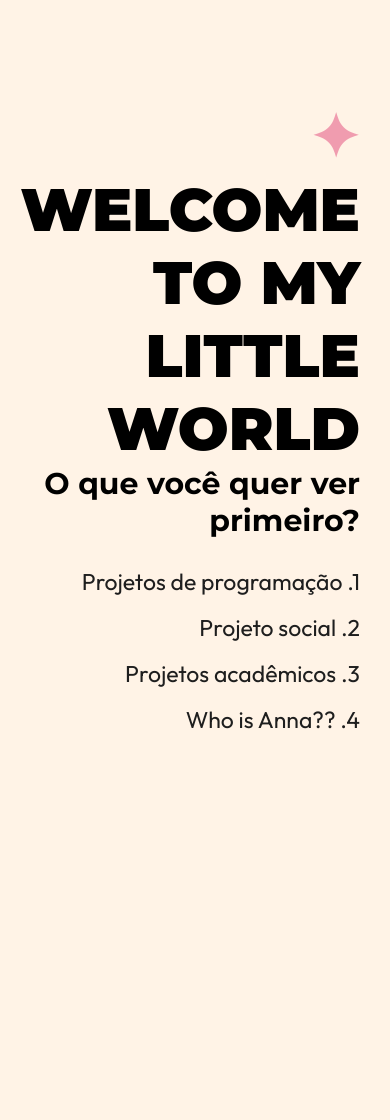
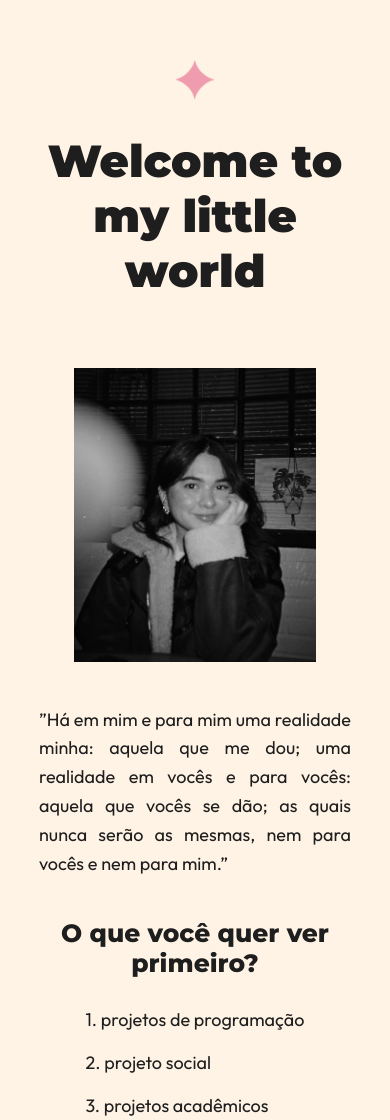
Before and after one commit to annaquezia/portfolio, a plain HTML site: page index.html in a window 390 px wide. Shown: the top 1120 px of the page. Before the commit the page ends 844 px from the top, so only its background shows below. Drawn offline with Linux system fonts and the light colour scheme.

Commit message:
Update HOME

```diff
--- a/home.css
+++ b/home.css
@@ -2,117 +2,252 @@ html, body {
     background-color: var(--cor_fundo);
 }
 
-.imagem_texto {
-    width: 100%;
-    height: 100vh;
+.container {
     display: flex;
 }
 
-.imagem_texto .texto {
-    width: 50vw;
-    display: flex;
+.titulo {
     flex-direction: column;
-    justify-content: center;
-    text-align: right;
-    padding-right: 30px;
+    text-align: center;
 }
 
-.imagem_texto .estrela_texto {
-    display: flex;
+.titulo .imagem {
+    width: 100%;
+    position: relative;
+    margin-top: 50px;
 }
 
-.imagem_texto .estrela {
-    color: var(--rosa);
-    font-size: 30px;
-    margin-right: 0;
-    margin-left: 70px;
+.imagem .segunda {
+    visibility: hidden;
+    opacity: 0;
+    position: absolute;
 }
 
-.imagem_texto .texto h2 {
-    font-size: 60px;
-    text-align: right;
+.imagem:hover .segunda {
+    visibility: visible;
+    opacity: 1;
+    left: 47.5%;
+}
+
+.titulo .imagem img {
+    width: 5%;
+}
+
+.titulo .imagem:hover img {
+    z-index: 2;
+    background-image: url("img/estrela_depois.png");
+}
+
+.titulo h1 {
+    color: var(--rosa);
     font-family: var(--titulo), sans-serif;
+    font-size: 64px;
+    margin: 30px;
+}
+
+.titulo h2 {
+    color: var(--preto);
+    font-family: var(--titulo), sans-serif;
+    font-size: 70px;
     font-weight: 900;
 }
 
-.imagem_texto .texto h3 {
-    font-size: 30px;
-    font-family: var(--titulo), sans-serif;
+.corpo {
+    margin-top: 50px;
 }
 
-.imagem_texto figure img {
-    width: 50vw;
-    height: 100vh;
+.corpo figure {
+    width: 50%;
+    text-align: right;
+    margin-right: 70px;
 }
 
-.imagem_texto .texto ul {
-    margin-top: 20px;
-    list-style: none;
-}
-.imagem_texto .texto ul li a {
-    font-family: var(--corpo_texto), monospace;
-    text-decoration: none;
-    color: var(--preto);
-    line-height: 2em;
-    font-size: 23px
+.corpo figure img {
+    width: 62%;
 }
 
-.imagem_texto .texto ul li a:hover {
+.corpo .texto_corpo {
+    width: 50%;
+    flex-direction: column;
+}
+
+.corpo .texto_corpo p {
+    color: var(--preto);
+    font-family: var(--corpo_texto), monospace;
+    font-size: 20px;
+    text-align: justify;
+    width: 70%;
+    margin-bottom: 50px;
+    line-height: 1.6em;
+}
+
+.corpo .texto_corpo h3 {
+    color: var(--preto);
+    font-family: var(--titulo), sans-serif;
+    font-size: 25px;
+    font-weight: 800;
+    margin-bottom: 20px;
+}
+
+.corpo .texto_corpo ul {
+    list-style: none;
+    font-family: var(--corpo_texto), monospace;
+}
+
+.corpo .texto_corpo ul li {
+    margin-bottom: 20px;
+}
+
+.corpo .texto_corpo a {
+    color: var(--preto);
+    text-decoration: none;
+    font-size: 20px;
+}
+
+.corpo .texto_corpo a:hover {
     text-decoration: underline;
     color: var(--rosa);
 }
 
 /* celular */
 
-@media (max-width: 767px) {
+@media (min-width: 320px) and (max-width: 480px) {
 
-    .imagem_texto .estrela_texto {
-        display: flex;
+    .container {
         flex-direction: column;
     }
 
-    .imagem_texto .texto {
+    .titulo .imagem img {
+        width: 15%;
+    }
+
+    .imagem:hover .segunda {
+        left: 42.5%
+    }
+
+    .titulo h2 {
+        font-size: 45px;
+        margin: 20px
+    }
+
+    .corpo figure {
+        width: 100%;
+        text-align: center;
+    }
+
+    .corpo .texto_corpo {
         width: 100%;
         display: flex;
         flex-direction: column;
-        justify-content: center;
-        text-align: right;
-        padding-right: 30px;
+        align-items: center;
     }
 
-    .imagem_texto figure img {
-        display: none;
+    .corpo .texto_corpo p {
+        width: 80%;
+        font-size: 18px;
+        margin-bottom: 40px;
+        margin-top: 40px;
+    }
+
+    .corpo .texto_corpo h3 {
+        font-size: 25px;
+        text-align: center;
+        margin-left: 30px;
+        margin-right: 30px;
+        margin-bottom: 30px;
+    }
+
+    .corpo .texto_corpo ul {
+        margin-bottom: 40px;
+    }
+
+    .corpo .texto_corpo ul li a {
+        font-size: 18px;
     }
 
 }
 
-/* tablet */
+@media (min-width: 481px) and (max-width: 1023px) {
 
-@media (max-width: 1023px) {
-
-    .imagem_texto .estrela_texto {
-        display: flex;
+    .container {
         flex-direction: column;
     }
 
+    .titulo .imagem img {
+        width: 8%;
+    }
 
-    .imagem_texto .texto {
+    .imagem:hover .segunda {
+        left: 46%
+    }
+
+    .titulo h2 {
+        font-size: 50px;
+        margin: 20px
+    }
+
+    .corpo figure {
+        width: 100%;
+        text-align: center;
+    }
+
+    .corpo .texto_corpo {
         width: 100%;
         display: flex;
         flex-direction: column;
-        justify-content: center;
-        text-align: right;
-        padding-right: 30px;
+        align-items: center;
     }
 
-    .imagem_texto figure img {
-        width: 0;
+    .corpo .texto_corpo p {
+        width: 70%;
+        font-size: 20px;
+        margin-top: 40px;
+        text-align: justify;
     }
 
-    .imagem_texto .estrela {
-        color: var(--rosa);
-        font-size: 30px;
-        translate: 0;
+    .corpo .texto_corpo h3 {
+        font-size: 27px;
+        text-align: center;
+        margin-left: 30px;
+        margin-right: 30px;
+        margin-bottom: 30px;
+    }
+
+    .corpo .texto_corpo ul {
+        margin-bottom: 40px;
+    }
+
+    .corpo .texto_corpo ul li a {
+        text-align: left;
     }
 
 }
+
+@media (min-width: 1024px) and (max-width: 1200px) {
+
+    .titulo h2 {
+        font-size: 60px;
+        margin: 20px
+    }
+
+    .corpo .texto_corpo p {
+        width: 80%;
+        font-size: 20px;
+        margin-bottom: 30px;
+        text-align: justify;
+    }
+
+    .corpo .texto_corpo h3 {
+        font-size: 23px;
+        margin-bottom: 30px;
+    }
+
+    .corpo .texto_corpo ul {
+        margin-bottom: 40px;
+    }
+
+    .corpo .texto_corpo ul li a {
+        text-align: left;
+        font-size: 20px;
+    }
+}
--- a/index.html
+++ b/index.html
@@ -11,33 +11,41 @@
     <title>Anna Quézia</title>
 </head>
 <body>
-    <div class="imagem_texto">
 
-        <div class="texto">
+    <div class="titulo container">
 
-            <div class="estrela_texto">
-                <div class="estrela">
-                    <h1>✦</h1>
-                </div>
-                <h2>WELCOME TO MY LITTLE WORLD</h2>
-            </div>
+        <div class="imagem">
+            <img class="primeira" src="img/estrela.png">
+            <img class="segunda" src="img/estrela_depois.png">
+        </div>
+        <h2>Welcome to my little world</h2>
+
+    </div>
+
+    <div class="corpo container">
+
+        <figure>
+            <img src="./img/anna_pagina_inicial.jpeg" alt="Imagem da anna em preto e branco. Ela está com a mão no queixo e sorrindo para a câmera">
+        </figure>
+
+        <div class="texto_corpo container">
+
+            <p>”Há em mim e para mim uma realidade minha: aquela que me dou; uma realidade em vocês e para vocês:
+                aquela que vocês se dão; as quais nunca serão as mesmas, nem para vocês e nem para mim.”
+            </p>
 
             <h3>
                 O que você quer ver primeiro?
             </h3>
 
             <ul>
-                <li><a href="programacao/programacao.html">Projetos de programação .1</a></li>
-                <li><a href="social/social.html">Projeto social .2</a></li>
-                <li><a href="academico/academico.html">Projetos acadêmicos .3</a></li>
-                <li><a href="anna/anna.html">Who is Anna?? .4</a></li>
+                <li><a href="programacao/programacao.html">1. projetos de programação</a></li>
+                <li><a href="social/social.html">2. projeto social</a></li>
+                <li><a href="academico/academico.html">3. projetos acadêmicos</a></li>
+                <li><a href="anna/anna.html">4. who is Anna??</a></li>
             </ul>
 
         </div>
-
-        <figure>
-            <img src="./img/anna_pagina_inicial.jpeg" alt="Imagem da anna em preto e branco. Ela está com a mão no queixo e sorrindo para a câmera">
-        </figure>
 
     </div>
 
```
Also changed, not shown: img/estrela.png (added), img/estrela_depois.png (added), 2 other files.
